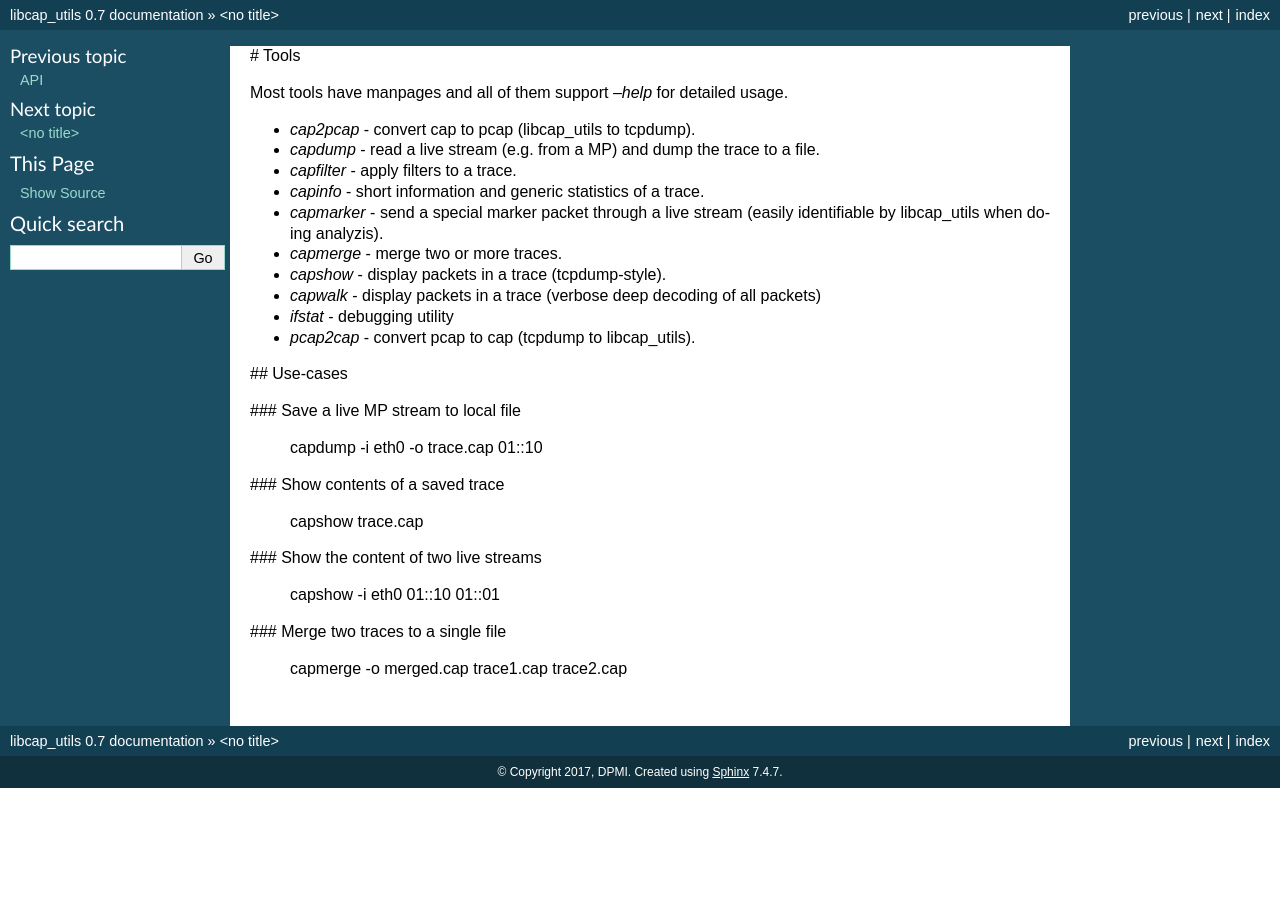
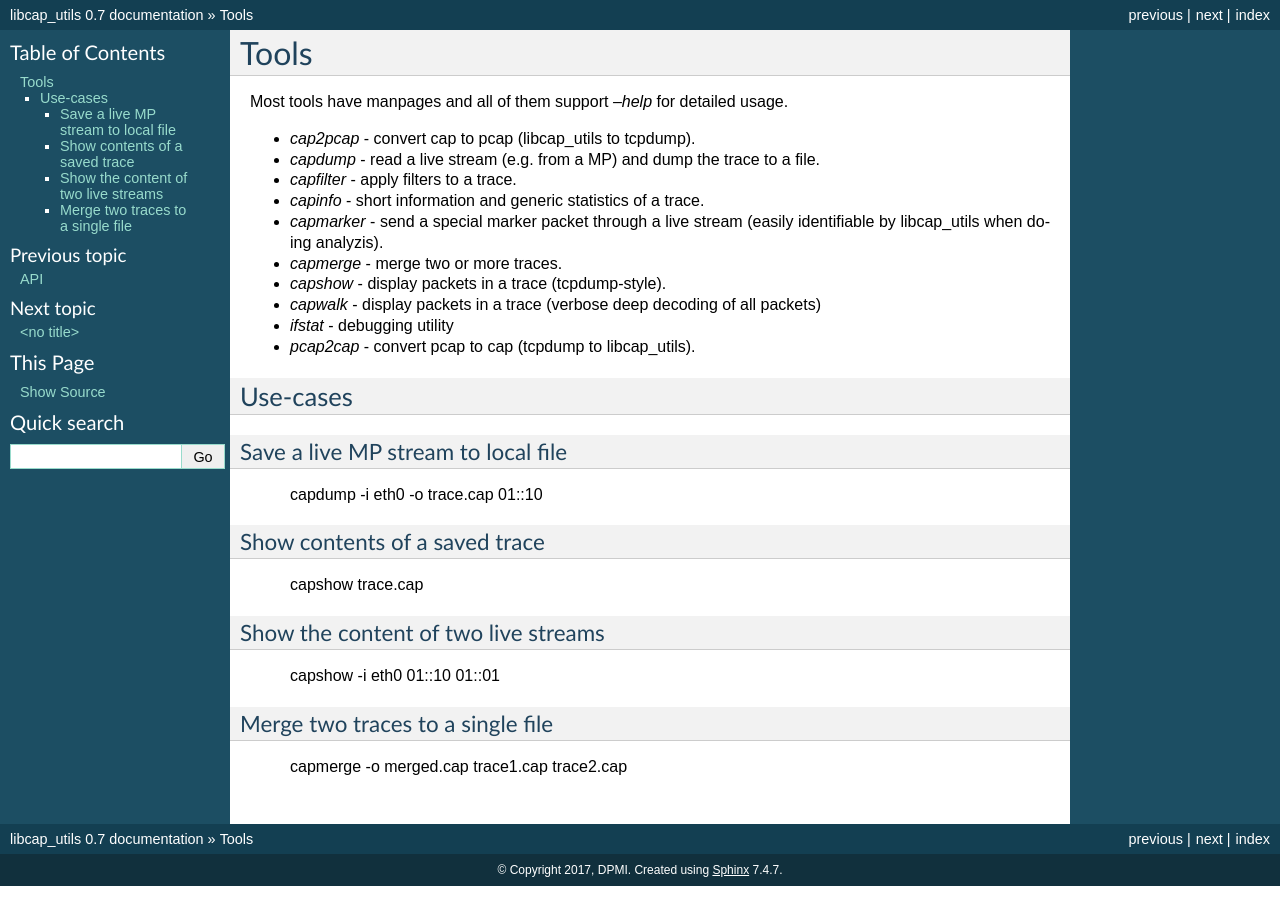
Before and after one commit to DPMI/libcap_utils, a Sphinx documentation site: the page built from docs/tools.rst, in a window 1280 px wide. Built offline with Sphinx 7.4.7, drawn with Linux system fonts in a browser that asks for light colours.

Commit message:
docs: convert to rst and reformat

```diff
--- a/docs/tools.rst
+++ b/docs/tools.rst
@@ -1,4 +1,5 @@
-# Tools
+Tools
+=====
 
 Most tools have manpages and all of them support `--help` for detailed usage.
 
@@ -13,22 +14,27 @@ Most tools have manpages and all of them support `--help` for detailed usage.
 * `ifstat` - debugging utility
 * `pcap2cap` - convert pcap to cap (tcpdump to libcap_utils).
 
-## Use-cases
+Use-cases
+---------
 
-### Save a live MP stream to local file
+Save a live MP stream to local file
+~~~~~~~~~~~~~~~~~~~~~~~~~~~~~~~~~~~
 
-    capdump -i eth0 -o trace.cap 01::10
+   capdump -i eth0 -o trace.cap 01::10
 
-### Show contents of a saved trace
+Show contents of a saved trace
+~~~~~~~~~~~~~~~~~~~~~~~~~~~~~~
 
-    capshow trace.cap
+   capshow trace.cap
 
 
-### Show the content of two live streams
+Show the content of two live streams
+~~~~~~~~~~~~~~~~~~~~~~~~~~~~~~~~~~~~
 
-    capshow -i eth0 01::10 01::01
+   capshow -i eth0 01::10 01::01
 
 
-### Merge two traces to a single file
+Merge two traces to a single file
+~~~~~~~~~~~~~~~~~~~~~~~~~~~~~~~~~
 
-    capmerge -o merged.cap trace1.cap trace2.cap
+   capmerge -o merged.cap trace1.cap trace2.cap
```
